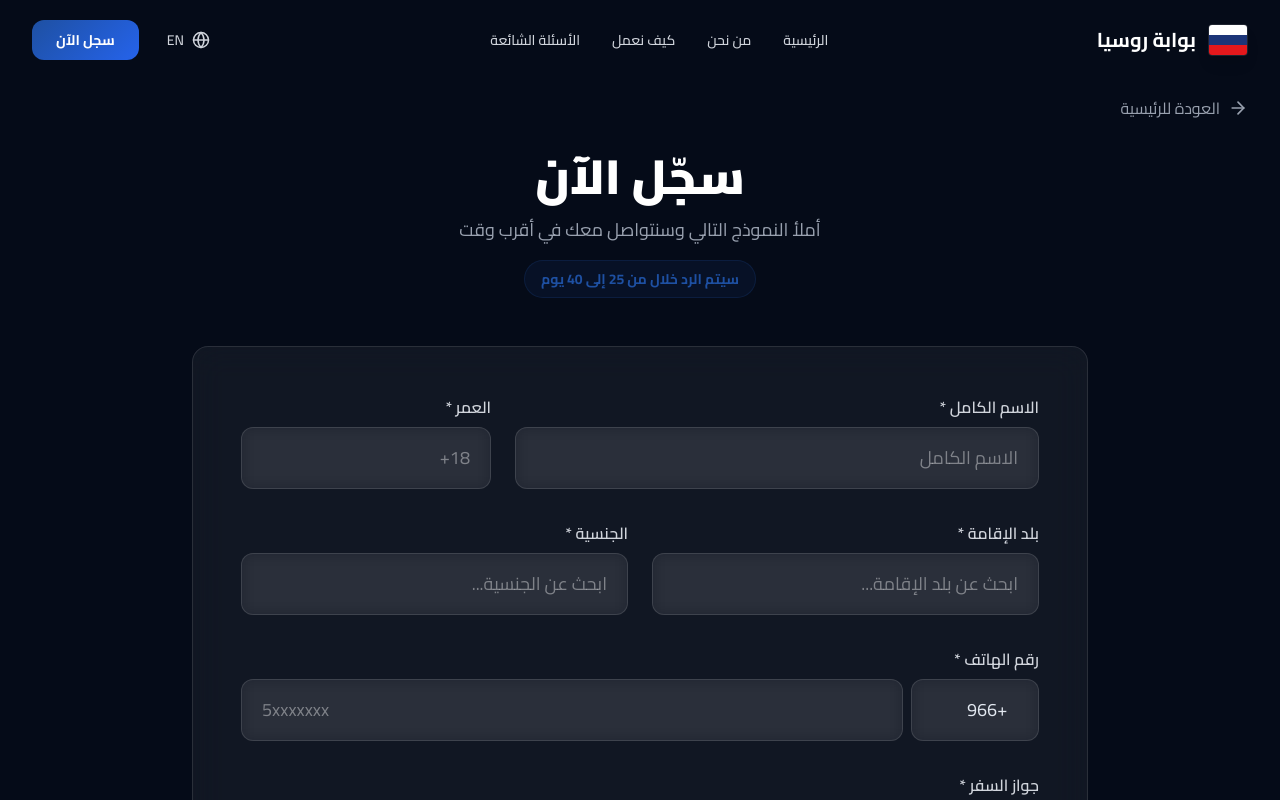
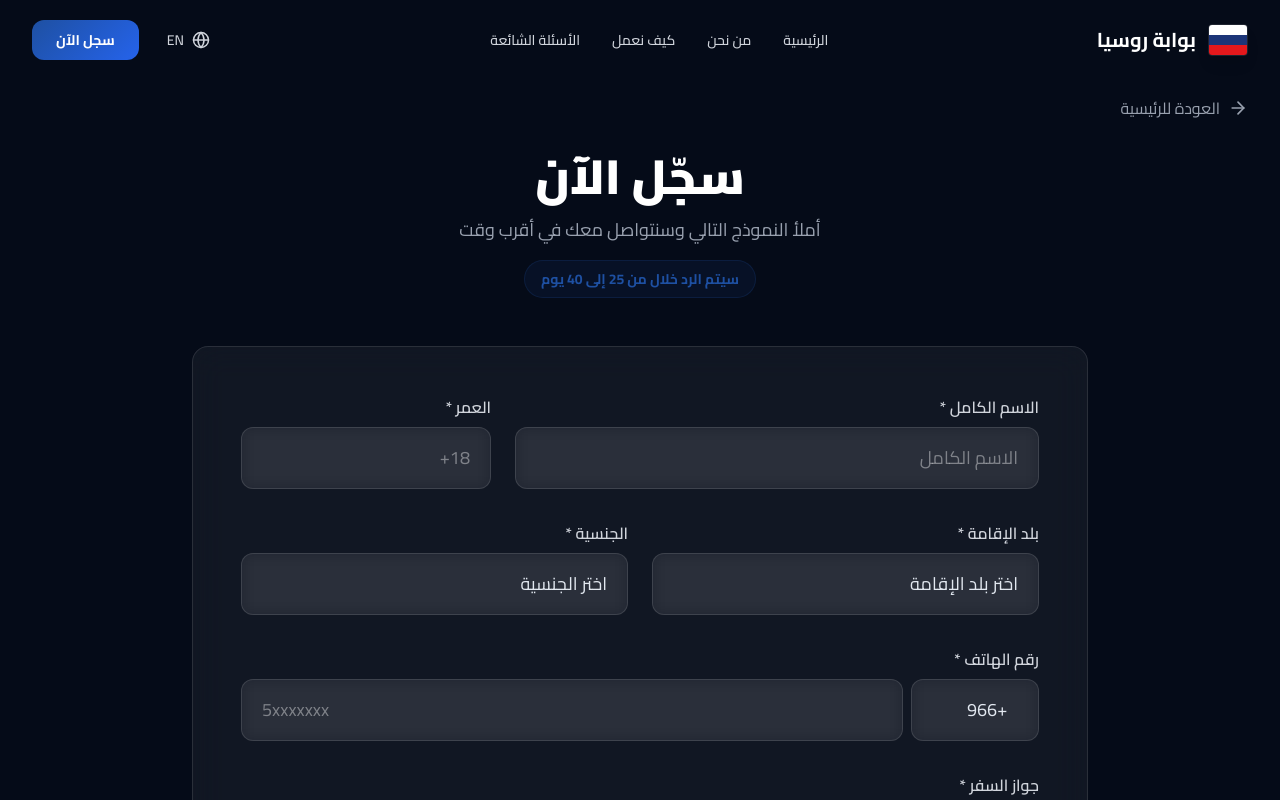
Before and after one commit to amgadalsabahi-a11y/-, a Next.js app: page /register in a window 1280 px wide. Shown: the top 800 px of the page. Built offline with nearby package versions, Linux system fonts and the light colour scheme.

Commit message:
Revert country/nationality to standard select for better compatibility

```diff
--- a/src/app/register/page.tsx
+++ b/src/app/register/page.tsx
@@ -243,33 +243,39 @@ export default function Register() {
                <div className="grid grid-cols-1 md:grid-cols-2 gap-6">
                 <div>
                   <label className="block text-gray-300 font-semibold mb-2">{t.register.country} *</label>
-                  <input
-                    list="countries_list"
+                  <select
                     name="country"
                     value={form.country}
                     onChange={handleInputChange}
-                    placeholder={locale === "ar" ? "ابحث عن بلد الإقامة..." : "Search Country..."}
-                    className="glass-input w-full px-5 py-4 text-lg text-white bg-navy-900/50"
-                    autoComplete="off"
-                  />
-                  <datalist id="countries_list">
-                    {(locale === "ar" ? countriesAr : countriesEn).map(c => <option key={`c-${c}`} value={c} />)}
-                  </datalist>
+                    className="glass-input w-full px-5 py-4 text-lg text-white bg-navy-900/50 appearance-none cursor-pointer"
+                  >
+                    <option value="" disabled className="bg-navy-900 text-gray-400">
+                      {locale === "ar" ? "اختر بلد الإقامة" : "Select Country"}
+                    </option>
+                    {(locale === "ar" ? countriesAr : countriesEn).map(c => (
+                      <option key={`c-${c}`} value={c} className="bg-navy-900">
+                        {c}
+                      </option>
+                    ))}
+                  </select>
                 </div>
                 <div>
                   <label className="block text-gray-300 font-semibold mb-2">{t.register.nationality} *</label>
-                  <input
-                    list="nationalities_list"
+                  <select
                     name="nationality"
                     value={form.nationality}
                     onChange={handleInputChange}
-                    placeholder={locale === "ar" ? "ابحث عن الجنسية..." : "Search Nationality..."}
-                    className="glass-input w-full px-5 py-4 text-lg text-white bg-navy-900/50"
-                    autoComplete="off"
-                  />
-                  <datalist id="nationalities_list">
-                    {(locale === "ar" ? countriesAr : countriesEn).map(c => <option key={`n-${c}`} value={c} />)}
-                  </datalist>
+                    className="glass-input w-full px-5 py-4 text-lg text-white bg-navy-900/50 appearance-none cursor-pointer"
+                  >
+                    <option value="" disabled className="bg-navy-900 text-gray-400">
+                      {locale === "ar" ? "اختر الجنسية" : "Select Nationality"}
+                    </option>
+                    {(locale === "ar" ? countriesAr : countriesEn).map(c => (
+                      <option key={`n-${c}`} value={c} className="bg-navy-900">
+                        {c}
+                      </option>
+                    ))}
+                  </select>
                 </div>
               </div>
 
```
